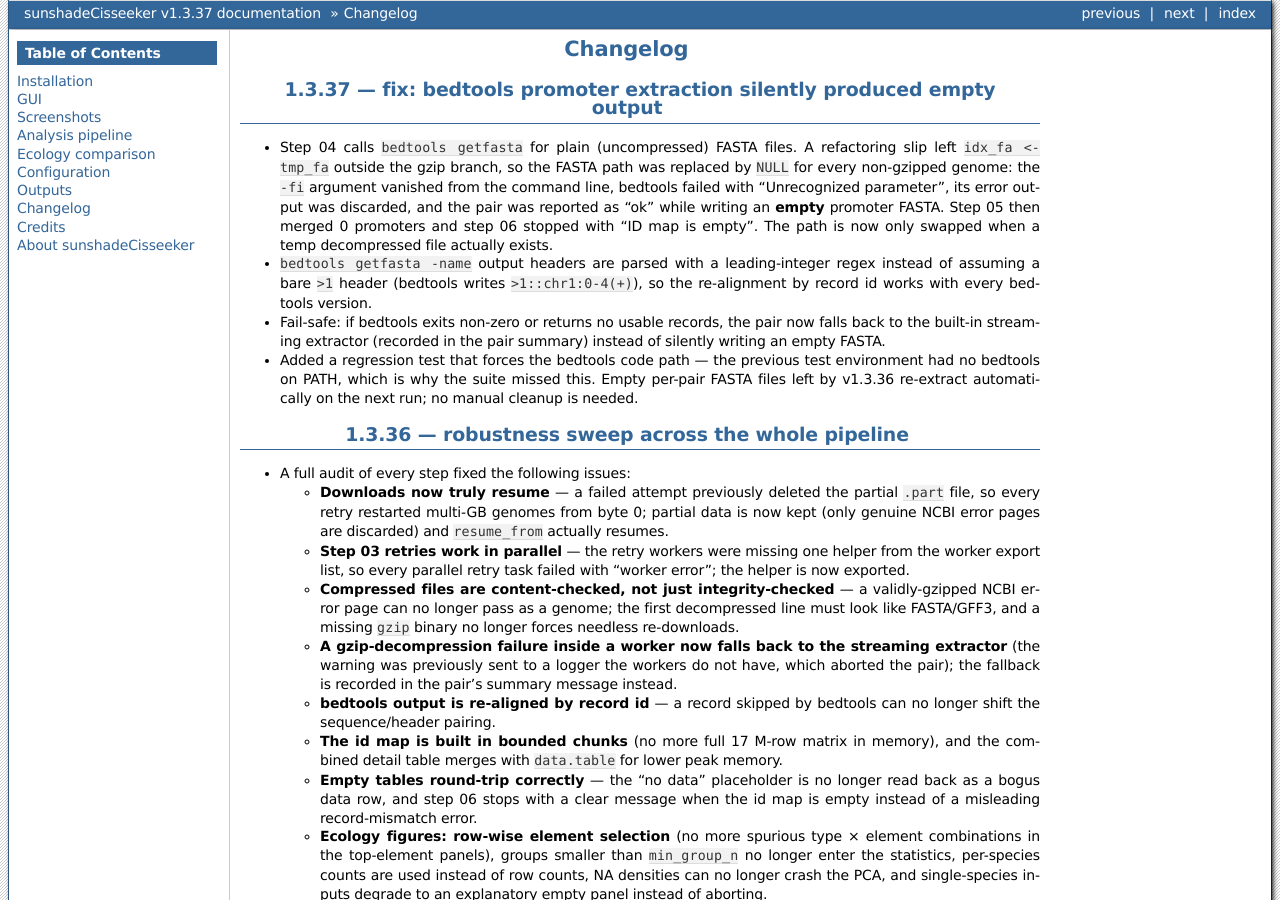
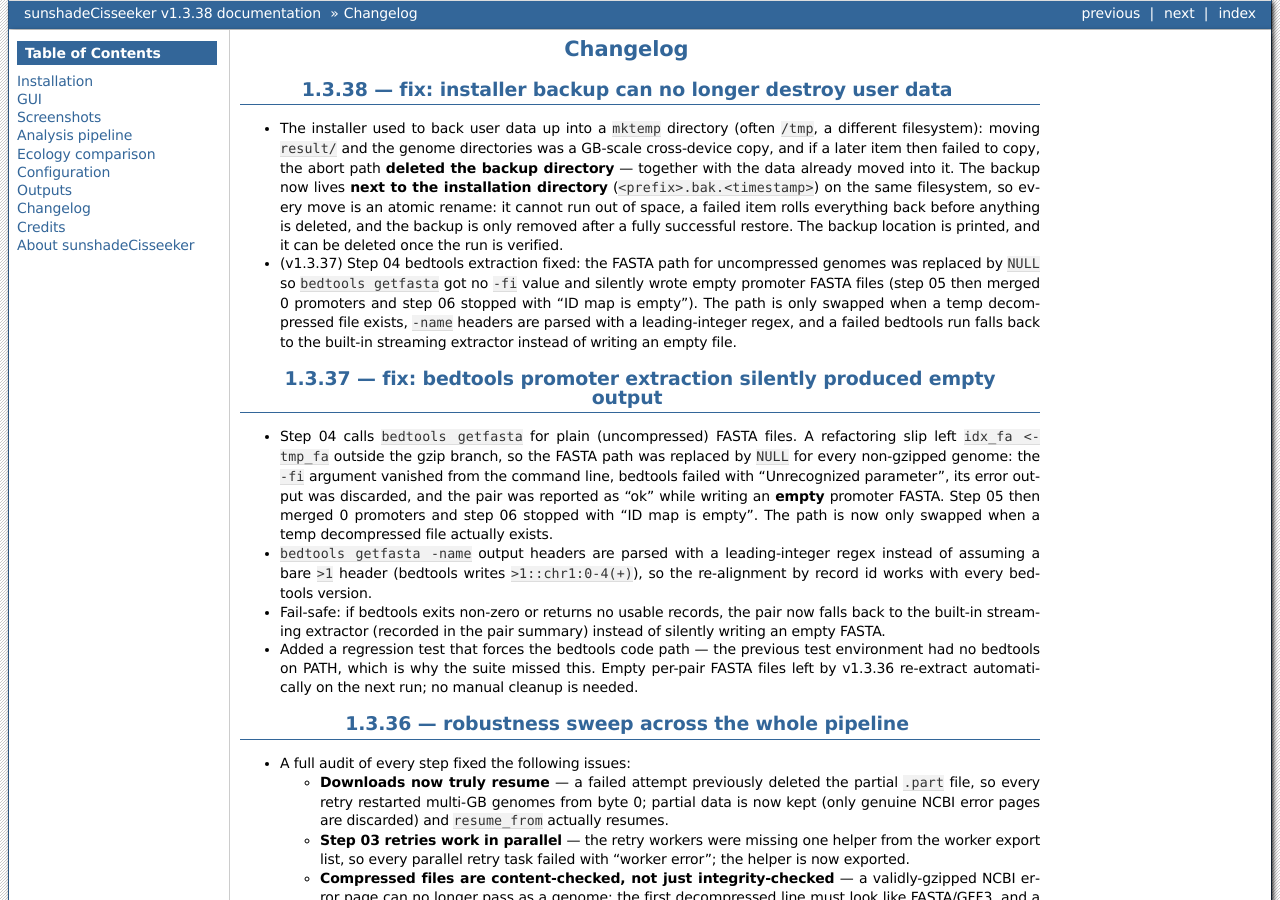
Before and after one commit to chenzhr23/sunshadeCisseeker-docs, a Sphinx documentation site: the page built from docs/content/Changelog.rst, in a window 1280 px wide and 900 px high. Built offline with Sphinx 7.4.7, drawn with Linux system fonts in a browser that asks for light colours; some of the changed text lies outside the part shown.

```diff
--- a/docs/conf.py
+++ b/docs/conf.py
@@ -9,8 +9,8 @@
 copyright = "2026, sunshadeCisseeker developers"
 
 # The short X.Y version and the full release version.
-version = "v1.3.37"
-release = "v1.3.37"
+version = "v1.3.38"
+release = "v1.3.38"
 
 extensions = [
     "sphinx.ext.autosectionlabel",
--- a/docs/content/About sunshadeCisseeker.rst
+++ b/docs/content/About sunshadeCisseeker.rst
@@ -4,7 +4,7 @@
 sunshadeCisseeker identifies, annotates and compares promoter
 cis-regulatory elements across sun / facultative / shade plants.
 
-The current release is **1.3.37**; see :doc:`Changelog` for what changed in
+The current release is **1.3.38**; see :doc:`Changelog` for what changed in
 each version.
 
 Highlights
--- a/docs/content/Changelog.rst
+++ b/docs/content/Changelog.rst
@@ -1,5 +1,27 @@
 Changelog
 =========
+
+1.3.38 — fix: installer backup can no longer destroy user data
+--------------------------------------------------------------------
+
+* The installer used to back user data up into a ``mktemp`` directory (often
+  ``/tmp``, a different filesystem): moving ``result/`` and the genome
+  directories was a GB-scale cross-device copy, and if a later item then
+  failed to copy, the abort path **deleted the backup directory** — together
+  with the data already moved into it. The backup now lives **next to the
+  installation directory** (``<prefix>.bak.<timestamp>``) on the same
+  filesystem, so every move is an atomic rename: it cannot run out of space,
+  a failed item rolls everything back before anything is deleted, and the
+  backup is only removed after a fully successful restore. The backup
+  location is printed, and it can be deleted once the run is verified.
+* (v1.3.37) Step 04 bedtools extraction fixed: the FASTA path for
+  uncompressed genomes was replaced by ``NULL`` so ``bedtools getfasta`` got
+  no ``-fi`` value and silently wrote empty promoter FASTA files (step 05
+  then merged 0 promoters and step 06 stopped with "ID map is empty"). The
+  path is only swapped when a temp decompressed file exists, ``-name``
+  headers are parsed with a leading-integer regex, and a failed bedtools run
+  falls back to the built-in streaming extractor instead of writing an empty
+  file.
 
 1.3.37 — fix: bedtools promoter extraction silently produced empty output
 -----------------------------------------------------------------------------
```
